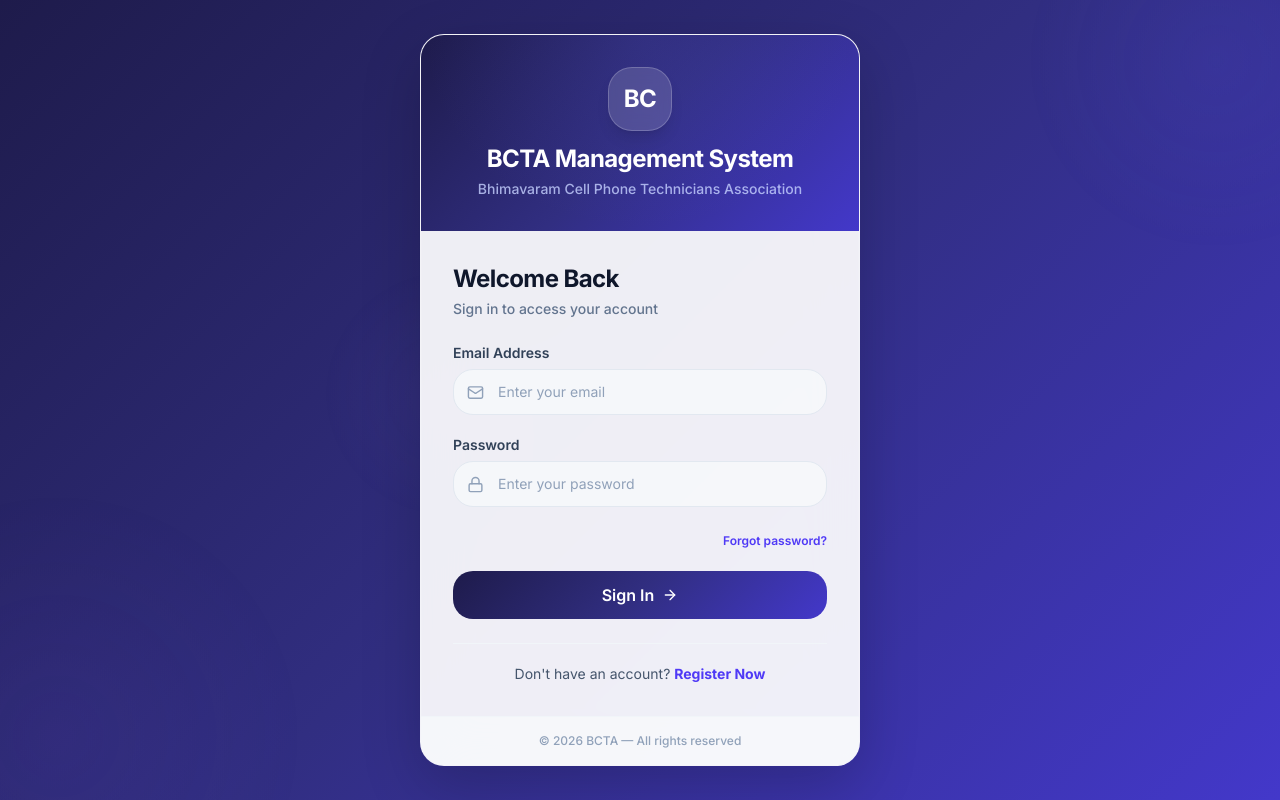
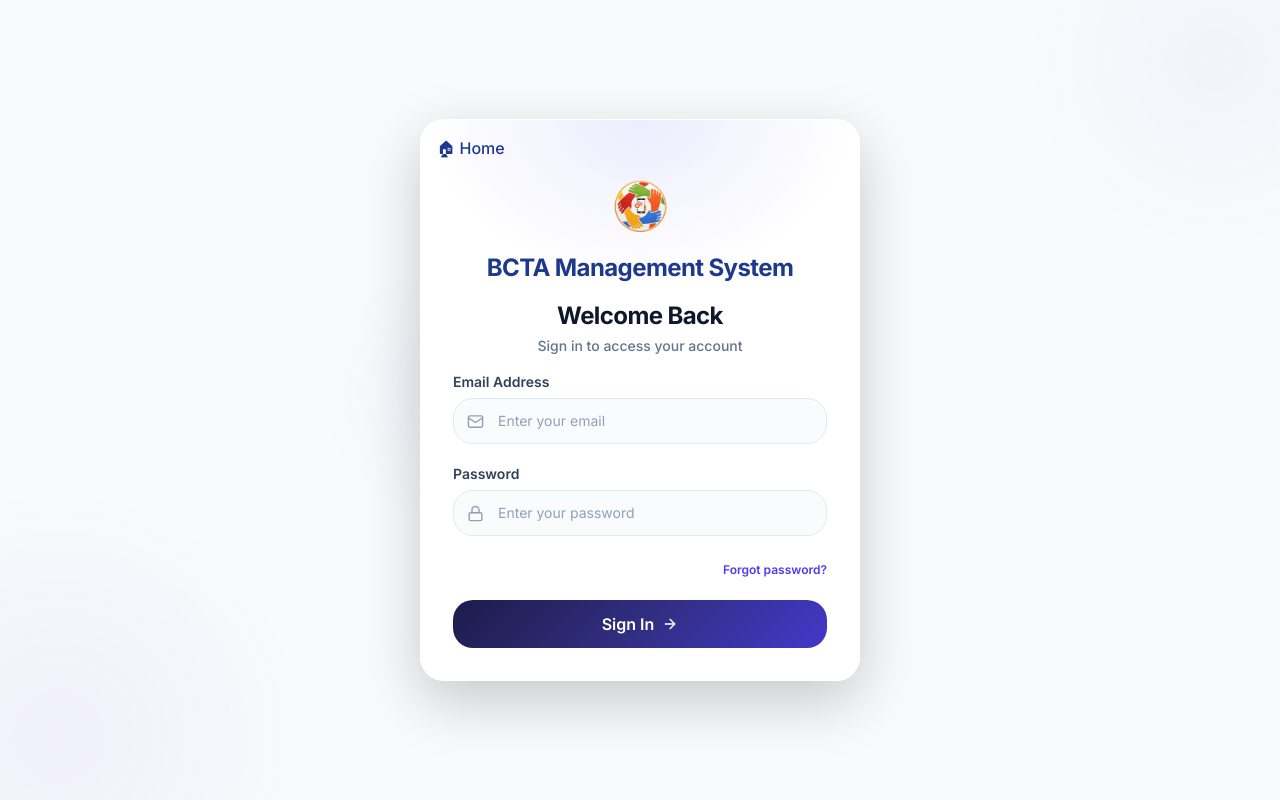
Before and after one commit to leelakrishna77788/BCTA, a React (Vite) app: page /login in a window 1280 px wide. Built offline with nearby package versions, Linux system fonts and the light colour scheme; no server answers.

Commit message:
login page modified

```diff
--- a/src/pages/auth/LoginPage.tsx
+++ b/src/pages/auth/LoginPage.tsx
@@ -1,4 +1,5 @@
 import React, { useState } from "react";
+import { assets } from "../../assets/assets";
 import { useAuth } from "../../context/AuthContext";
 import { useNavigate, Link } from "react-router-dom";
 import toast from "react-hot-toast";
@@ -75,11 +76,11 @@ const LoginPage: React.FC = () => {
   };
 
   return (
-    <div className="min-h-screen flex flex-col relative overflow-hidden" style={{ background: "var(--gradient-primary)" }}>
+    <div className="min-h-screen flex flex-col relative overflow-hidden" style={{ background: "var(--surface-base)" }}>
       {/* Animated background orbs */}
       <div className="absolute inset-0 overflow-hidden pointer-events-none">
         <div className="absolute -top-32 -right-32 w-96 h-96 rounded-full opacity-20 animate-float"
-          style={{ background: "radial-gradient(circle, rgba(99,102,241,0.4) 0%, transparent 70%)" }}
+          style={{ background: "radial-gradient(circle, rgba(99,102,241,0.2) 0%, transparent 70%)" }}
         />
         <div className="absolute -bottom-48 -left-48 w-[500px] h-[500px] rounded-full opacity-15"
           style={{ background: "radial-gradient(circle, rgba(139,92,246,0.4) 0%, transparent 70%)", animation: "floatUp 4s ease-in-out infinite reverse" }}
@@ -103,30 +104,50 @@ const LoginPage: React.FC = () => {
         >
 
           {/* Header with gradient */}
-          <div className="p-6 sm:p-8 text-center relative overflow-hidden" style={{ background: "var(--gradient-primary)" }}>
-            <div className="absolute inset-0 opacity-30" style={{
-              background: "radial-gradient(ellipse at 50% 0%, rgba(99,102,241,0.4) 0%, transparent 70%)"
-            }} />
-            <div className="relative z-10">
-              <div className="w-16 h-16 bg-white/15 backdrop-blur-sm rounded-2xl flex items-center justify-center mx-auto mb-3 border border-white/20 shadow-lg">
-                <span className="text-white text-2xl font-bold tracking-tight">BC</span>
+          <div className="p-4 sm:p-4 pb-0 sm:pb-0 relative overflow-hidden">
+
+            <div
+              className="absolute inset-0 opacity-30"
+              style={{
+                background:
+                  "radial-gradient(ellipse at 50% 0%, rgba(99,102,241,0.4) 0%, transparent 70%)"
+              }}
+            />
+
+            {/* Home Button Left */}
+            <div className="relative z-10 flex justify-start mb-4">
+              <button
+                onClick={() => navigate("/")}
+                className="text-blue-900 font-medium hover:text-blue-700"
+              >
+                🏠︎ Home
+              </button>
+            </div>
+
+            {/* Center Logo + Title */}
+            <div className="relative z-10 text-center">
+              <div className="flex items-center justify-center mx-auto mb-3">
+                <img
+                  src={assets.herologo}
+                  alt="Hero Logo"
+                  className="w-16 h-16 object-contain"
+                />
               </div>
-              <h1 className="text-xl sm:text-2xl font-bold text-white tracking-tight">
+
+              <h1 className="text-xl sm:text-2xl font-bold text-blue-900 tracking-tight">
                 BCTA Management System
               </h1>
-              <p className="text-indigo-200/80 text-xs sm:text-sm mt-1 font-medium">
-                Bhimavaram Cell Phone Technicians Association
-              </p>
             </div>
+
           </div>
 
           {/* Form Section */}
-          <div className="p-6 sm:p-8">
-            <div className="mb-6">
-              <h2 className="text-xl sm:text-2xl font-bold text-slate-900 tracking-tight">
+          <div className="p-4 sm:p-8 pt-2 sm:pt-4">
+            <div className="mb-4">
+              <h2 className="text-xl sm:text-2xl text-center font-bold text-slate-900 tracking-tight">
                 Welcome Back
               </h2>
-              <p className="text-slate-500 mt-1 text-sm font-medium">
+              <p className="text-slate-500 text-center mt-1 text-sm font-medium">
                 Sign in to access your account
               </p>
             </div>
@@ -204,25 +225,7 @@ const LoginPage: React.FC = () => {
               </button>
             </form>
 
-            {/* Register Link */}
-            <div className="mt-6 pt-5 border-t border-slate-100 text-center">
-              <p className="text-sm text-slate-600">
-                Don't have an account?{" "}
-                <Link
-                  to="/register"
-                  className="text-indigo-600 font-bold hover:text-indigo-700 transition-colors"
-                >
-                  Register Now
-                </Link>
-              </p>
-            </div>
-          </div>
 
-          {/* Footer */}
-          <div className="px-6 py-4 bg-slate-50/80 border-t border-slate-100 text-center">
-            <p className="text-xs text-slate-400 font-medium">
-              © {new Date().getFullYear()} BCTA — All rights reserved
-            </p>
           </div>
         </div>
       </div>
```
Also changed, not shown: src/pages/LandingPage.tsx (+4 -4 lines), public/leaning_avatar.png (added), public/leaning_avatar_2.png (added).
